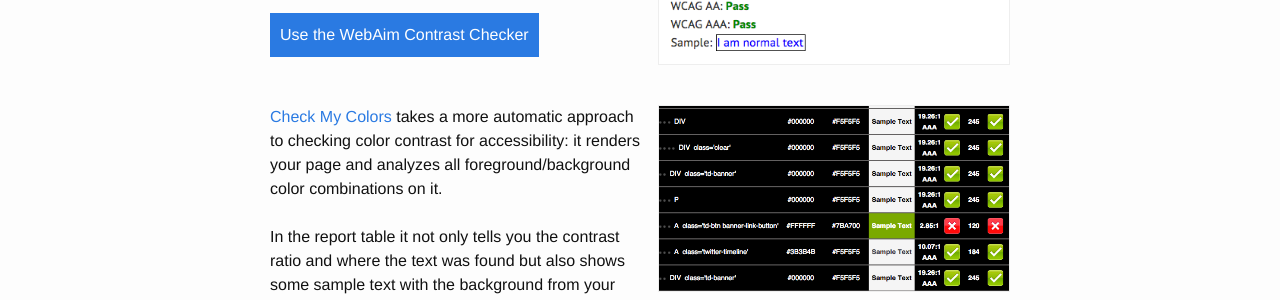
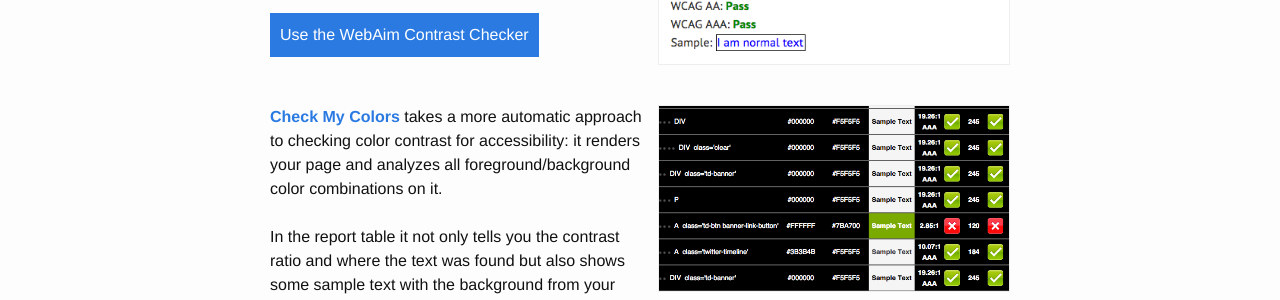
Before and after one commit to mattzeunert/color-contrast-checker, a Jekyll site: the page built from index.html, in a window 1280 px wide. Shown: the part 352-652 px from the top of the page. Built offline with Jekyll 4.4.1, drawn with Linux system fonts in a browser that asks for light colours.

Commit message:
Bold fix.

```diff
--- a/index.html
+++ b/index.html
@@ -23,7 +23,7 @@
     <p>
         <img alt="Report from Check my Colors tool" src="/img/check-my-colors.png">
 
-        <a href="http://www.checkmycolours.com/">Check My Colors</a> takes a more automatic approach to checking color contrast for accessibility: it renders your page and
+        <a href="http://www.checkmycolours.com/"><b>Check My Colors</b></a> takes a more automatic approach to checking color contrast for accessibility: it renders your page and
         analyzes all foreground/background color combinations on it.
         <br><br>
         In the report table it not only tells you the contrast ratio and where the
```
